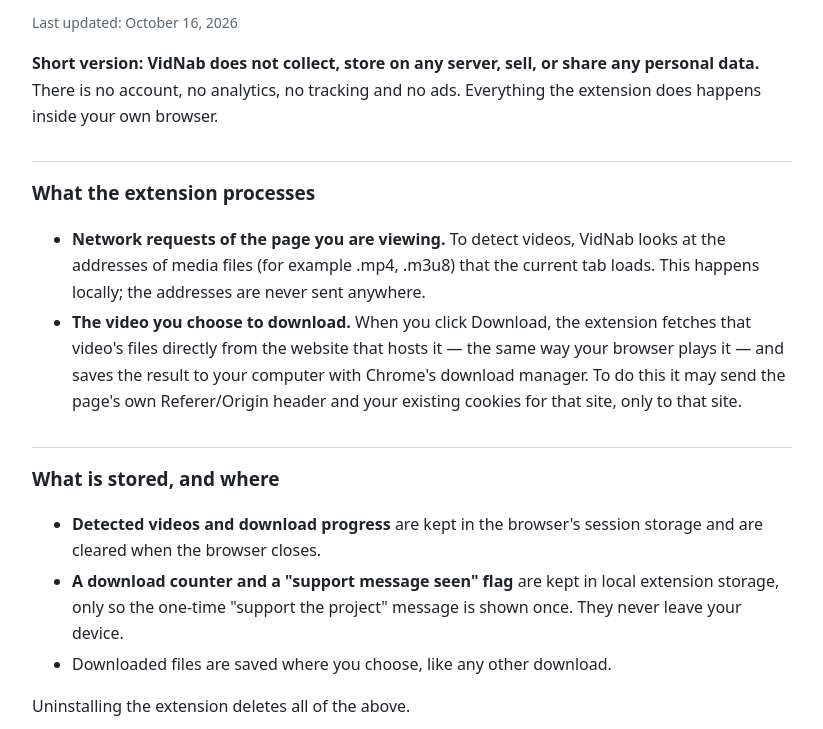
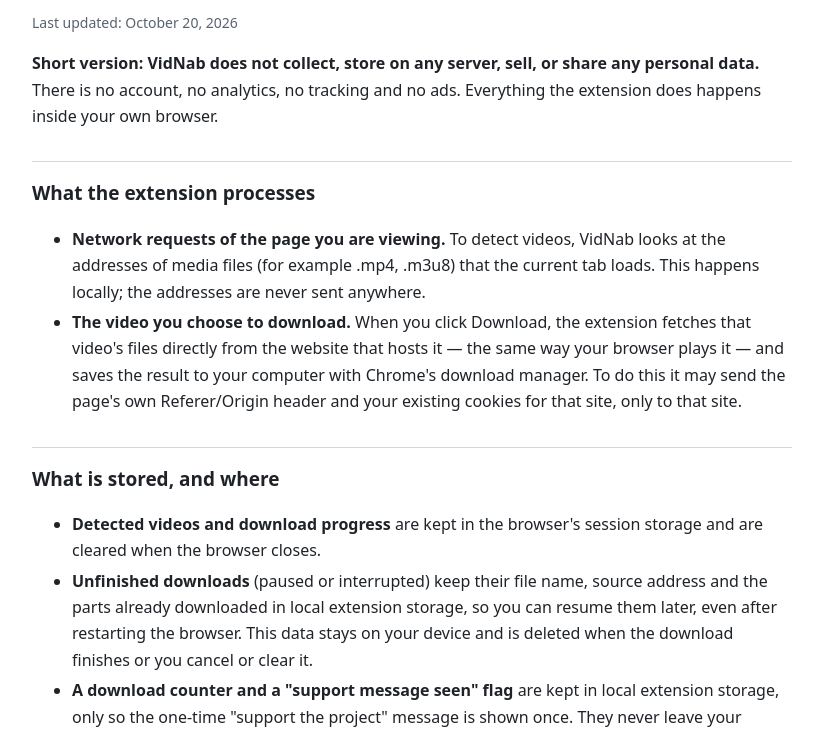
Before and after one commit to upupbl/vidnab-site, a plain HTML site: page privacy.html in a window 1280 px wide. Shown: the part 81-810 px from the top of the page, without its empty margins (228-1051 px from the left). Drawn offline with Linux system fonts and the light colour scheme.

Commit message:
Privacy policy: unfinished downloads are kept locally for resuming

```diff
--- a/privacy.html
+++ b/privacy.html
@@ -19,7 +19,7 @@
 <body>
 <main>
 <h1>VidNab Privacy Policy</h1>
-<p class="muted">Last updated: October 16, 2026</p>
+<p class="muted">Last updated: October 20, 2026</p>
 
 <p><strong>Short version: VidNab does not collect, store on any server, sell, or share any personal data.</strong>
 There is no account, no analytics, no tracking and no ads. Everything the extension does happens inside your own browser.</p>
@@ -36,6 +36,9 @@
 <h2>What is stored, and where</h2>
 <ul>
   <li><strong>Detected videos and download progress</strong> are kept in the browser's session storage and are cleared when the browser closes.</li>
+  <li><strong>Unfinished downloads</strong> (paused or interrupted) keep their file name, source address and the parts already
+    downloaded in local extension storage, so you can resume them later, even after restarting the browser. This data stays on
+    your device and is deleted when the download finishes or you cancel or clear it.</li>
   <li><strong>A download counter and a "support message seen" flag</strong> are kept in local extension storage, only so the
     one-time "support the project" message is shown once. They never leave your device.</li>
   <li>Downloaded files are saved where you choose, like any other download.</li>
@@ -70,7 +73,8 @@
 <h2 lang="zh-CN">中文摘要</h2>
 <p lang="zh-CN">VidNab 不收集、不上传、不出售任何个人数据，没有账号、统计、跟踪和广告。插件只在你的浏览器里识别当前网页加载的视频地址；
 你点下载时，直接从视频所在网站取文件并保存到本机。识别结果和下载进度只存在浏览器会话里，关闭浏览器即清除；
-本地只存一个下载次数和“赞助提示已看过”的标记。赞助链接会打开 Ko-fi，付款由 Ko-fi 和 PayPal 处理。联系：runshde@gmail.com</p>
+暂停或中断的下载会在本机保留文件名、来源地址和已下载的部分，方便之后（包括重启浏览器后）继续，下载完成、取消或清除后即删除；
+本地另存一个下载次数和“赞助提示已看过”的标记。赞助链接会打开 Ko-fi，付款由 Ko-fi 和 PayPal 处理。联系：runshde@gmail.com</p>
 </main>
 </body>
 </html>
```
